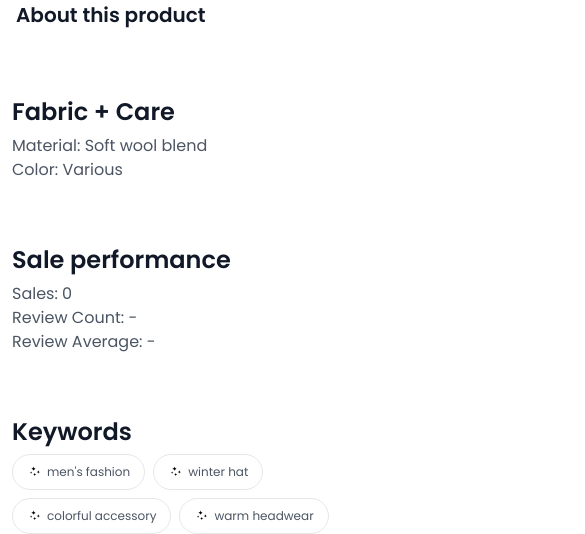
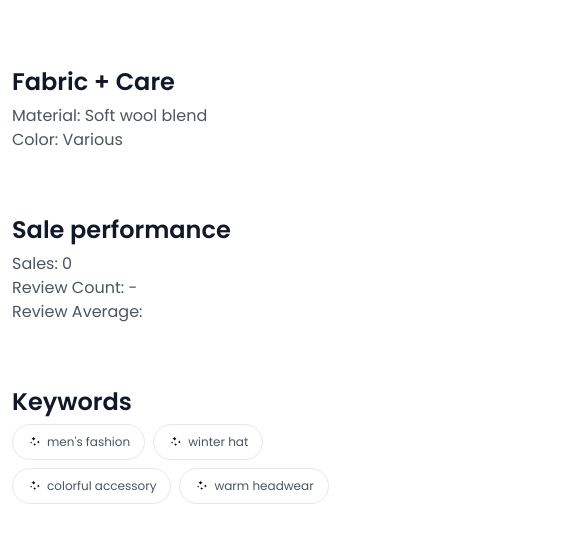
Before and after one commit to RobiMankhinStart/Nexton_-React-, a React (Vite) app: page /product/1 in a window 390 px wide. Shown: the part 790-1324 px from the top of the page, 585 px wide, since content can reach past the window. Built offline with nearby package versions, Linux system fonts and the light colour scheme; no server answers.

Commit message:
fixed a responsive bug

```diff
--- a/src/Components/product/ProductReco.jsx
+++ b/src/Components/product/ProductReco.jsx
@@ -73,7 +73,7 @@ const ProductReco = () => {
 
   return (
     <>
-      <section id="reco" className="mt-[88px] mb-[88px]">
+      <section id="reco" className="mt-[88px] mb-[88px] w-[94%]">
         <div className="container">
           <div>
             <h2 className="text-[36px] font-poppins font-semibold mb-[40px] hidden lg:block">
--- a/src/Components/product/ResProDescription.jsx
+++ b/src/Components/product/ResProDescription.jsx
@@ -3,7 +3,7 @@ import { RiShoppingBag4Fill } from "react-icons/ri";
 
 const ResProDescription = ({ value, setCount, count }) => {
   return (
-    <section className="relative ml-4 mt-10 lg:hidden inline-block">
+    <section className="relative w-[90%] ml-4 mt-10 lg:hidden inline-block">
       {/* <div className="conatainer"> */}
       <div className="proDescriptionDiv w-full mx-auto items-center flex flex-col justify-center">
         <div className="  flex flex-col border  border-[#E5E7EB] rounded-[16px] p-[33px]">
--- a/src/Pages/Product.jsx
+++ b/src/Pages/Product.jsx
@@ -51,63 +51,57 @@ const Product = () => {
         className="pt-[40px] pb-[90px] border-t border-t-[#E5E7EB]"
       >
         <div className="container">
-          <BreadCrumb
+          {/* <BreadCrumb
             breadcontent={"product"}
             breadlink={"/product/:singleproduct"}
-          />
+          /> */}
 
           <div className="detailRow flex flex-col lg:flex-row justify-between items-center lg:items-start mt-4">
             <div className="relative proImg mx-auto lg:mx-0 w-full lg:w-[804px]">
-              {/* <div className="Img ">
-                {value.images && (
-                  <img
-                    className="w-[610px]"
-                    src={value.images[0]}
-                    alt="productImg"
-                  />
-                )}
-              </div> */}
-
               <MainProductSlider images={value?.images} />
               <ResProDescription
                 value={value}
                 setCount={setCount}
                 count={count}
               />
+              {/* ......................
+          ..................
+             */}
+              <div className=" w-[95%]">
                 <h2 className="mt-[105px] hidden lg:inline-block mb-[4px] text-[36px] font-semibold font-poppins text-second">
                   {value.title}
                 </h2>
-
                 <p className="lg:w-[735px]  ml-3 w-[80%] text-[16px] font-normal font-poppins text-[#4B5563]">
                   {value.description}
                 </p>
-
                 <h2 className="mt-[60px] ml-3 lg:ml-0 mb-[4px] text-[24px] font-semibold font-poppins text-second">
                   Fabric + Care
                 </h2>
-              <p className="w-[735px] ml-3 lg:ml-0 text-[16px] font-normal font-poppins text-[#4B5563]">
+                <p className="w-full lg:w-[735px] ml-3 lg:ml-0 text-[16px] font-normal font-poppins text-[#4B5563]">
                   Material: Soft wool blend
                 </p>
-              <p className="w-[735px] ml-3 lg:ml-0 text-[16px] font-normal font-poppins text-[#4B5563]">
+                <p className="w-full lg:w-[735px] ml-3 lg:ml-0 text-[16px] font-normal font-poppins text-[#4B5563]">
                   Color: Various
                 </p>
-
                 <h2 className="mt-[60px] ml-3 lg:ml-0 mb-[4px] text-[24px] font-semibold font-poppins text-second">
                   Sale performance
                 </h2>
-              <p className="w-[735px] ml-3 lg:ml-0 text-[16px] font-normal font-poppins text-[#4B5563]">
+                <p className="w-full lg:w-[735px] ml-3 lg:ml-0 text-[16px] font-normal font-poppins text-[#4B5563]">
                   Sales: 0
                 </p>
-              <p className="w-[735px] ml-3 lg:ml-0 text-[16px] font-normal font-poppins text-[#4B5563]">
+                <p className="w-full lg:w-[735px] ml-3 lg:ml-0 text-[16px] font-normal font-poppins text-[#4B5563]">
                   Review Count: -
                 </p>
-              <p className="w-[735px] ml-3 lg:ml-0 text-[16px] font-normal font-poppins text-[#4B5563]">
-                Review Average: -
+
+                <p className="w-full lg:w-[735px] ml-3 lg:ml-0 text-[16px] font-normal font-poppins text-[#4B5563]">
+                  Review Average:
                 </p>
-
                 <h2 className="mt-[60px] ml-3 lg:ml-0 mb-[4px] text-[24px] font-semibold font-poppins text-second">
                   Keywords
                 </h2>
+              </div>
+              {/* ........................
+            ................... */}
               <div className="keyRow ml-3 lg:ml-0 flex-wrap flex gap-[8px] items-center">
                 {keyWord.map((item, i) => {
                   return (
@@ -125,7 +119,7 @@ const Product = () => {
               </div>
             </div>
 
-            <div className="proDescription w-[460px] h-fit border border-[#E5E7EB] rounded-[16px] p-[33px]">
+            <div className="proDescription w-[460px] h-fit border lg:inline-block hidden border-[#E5E7EB] rounded-[16px] p-[33px]">
               <div className="flex justify-between">
                 <div className="flex gap-[6px] items-center">
                   <PiStarFill className="text-[#FBBF24]" />
```
Lines whose indentation alone changed are shown as unchanged.
